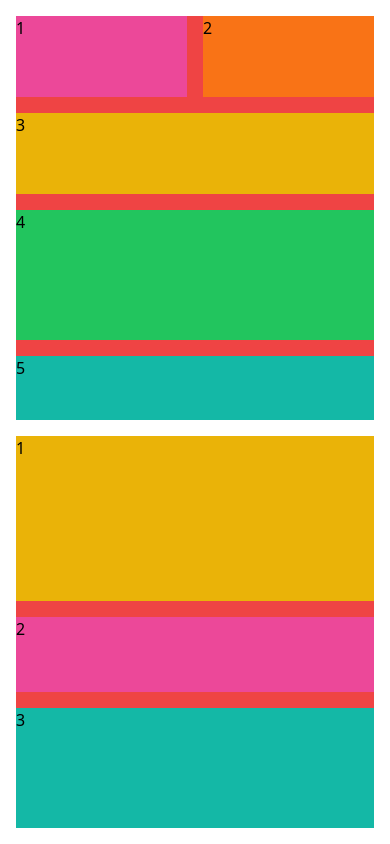
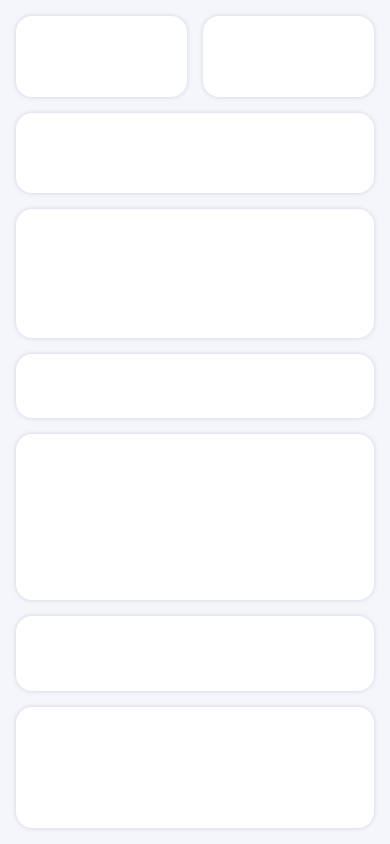
Before and after one commit to AndreRodrigues884/Spotify-Final, a Vue app: page / in a window 390 px wide. Built offline with nearby package versions, Linux system fonts and the light colour scheme.

Commit message:
Root Styling, Tailwind.config, B&W Mode

```diff
--- a/index.html
+++ b/index.html
@@ -1,9 +1,9 @@
 <!DOCTYPE html>
 <html lang="en">
   <head>
-    <meta charset="UTF-8">
-    <link rel="icon" href="/favicon.ico">
-    <meta name="viewport" content="width=device-width, initial-scale=1.0">
+    <meta charset="UTF-8" />
+    <link rel="icon" href="/favicon.ico" />
+    <meta name="viewport" content="width=device-width, initial-scale=1.0" />
     <title>Vite App</title>
   </head>
   <body>
--- a/src/App.vue
+++ b/src/App.vue
@@ -3,45 +3,43 @@
 
 <template>
   <!-- ALL -->
-  <div
-    class="grid grid-cols-1 . md:grid-cols-1 . 2xl:grid-cols-9 | gap-4 p-4 h-screen"
+  <main
+    class="grid grid-cols-1 . md:grid-cols-1 . 2xl:grid-cols-9 | min-h-[calc(100vh)] | p-c_pad gap-c_gap bg-c_bg"
   >
     <!-- COL 1 -->
     <div
-      class="col-span-1 . md:col-span-1 . 2xl:col-span-5 | bg-red-500 | grid grid-cols-2 . md:grid-cols-3 . 2xl:grid-cols-3 | grid-rows-8 | gap-4"
+      class="col-span-1 . md:col-span-1 . 2xl:col-span-5 | grid grid-cols-2 . md:grid-cols-3 . 2xl:grid-cols-3 | grid-rows-8 | gap-c_gap bg-c_bg"
     >
-      <div class="col-span-1 . md:col-span-1 | row-span-2 | bg-pink-500">1</div>
-      <div class="col-span-1 . md:col-span-1 | row-span-2 | bg-orange-500">
-        2
-      </div>
-      <div class="col-span-2 . md:col-span-1 | row-span-2 | bg-yellow-500">
-        3
-      </div>
+      <div
+        class="col-span-1 . md:col-span-1 | row-span-2 | bg-c_primary p-c_pad rounded-c_br shadow-c_shadow"
+      ></div>
+      <div
+        class="col-span-1 . md:col-span-1 | row-span-2 | bg-c_primary p-c_pad rounded-c_br shadow-c_shadow"
+      ></div>
+      <div
+        class="col-span-2 . md:col-span-1 | row-span-2 | bg-c_primary p-c_pad rounded-c_br shadow-c_shadow"
+      ></div>
       <!--  -->
-      <div class="col-span-2 . md:col-span-3 | row-span-3 | bg-green-500">
-        4
-      </div>
-      <div class="col-span-2 . md:col-span-3 | row-span-3 | bg-teal-500">5</div>
+      <div
+        class="col-span-2 . md:col-span-3 | row-span-3 | flex flex-col justify-center items-center | bg-c_primary p-c_pad rounded-c_br shadow-c_shadow"
+      ></div>
+      <div
+        class="col-span-2 . md:col-span-3 | row-span-3 | flex flex-col justify-center items-center | bg-c_primary p-c_pad rounded-c_br shadow-c_shadow"
+      ></div>
     </div>
     <!-- COL 2 -->
     <div
-      class="col-span-1 . md:col-span-1 . 2xl:col-span-4 | bg-red-500 | grid grid-cols-1 . md:grid-cols-3 . 2xl:grid-cols-3 | grid-rows-9 | gap-4"
+      class="col-span-1 . md:col-span-1 . 2xl:col-span-4 | grid grid-cols-1 . md:grid-cols-3 . 2xl:grid-cols-3 | grid-rows-9 | gap-c_gap bg-c_bg rounded-c_br"
     >
       <div
-        class="col-span-1 . md:col-span-3 .2xl:col-span-3 | row-span-4 . md:row-span-4 . 2xl:row-span-4 | bg-yellow-500"
-      >
-        1
-      </div>
+        class="col-span-1 . md:col-span-3 .2xl:col-span-3 | row-span-4 . md:row-span-4 . 2xl:row-span-4 | flex flex-col justify-center items-center | bg-c_primary p-c_pad rounded-c_br shadow-c_shadow"
+      ></div>
       <div
-        class="col-span-1 . md:col-span-1 .2xl:col-span-1 | row-span-2 . md:row-span-3 . 2xl:row-span-3 | bg-pink-500"
-      >
-        2
-      </div>
+        class="col-span-1 . md:col-span-1 .2xl:col-span-1 | row-span-2 . md:row-span-3 . 2xl:row-span-3 | bg-c_primary p-c_pad rounded-c_br shadow-c_shadow"
+      ></div>
       <div
-        class="col-span-1 . md:col-span-2 .2xl:col-span-2 | row-span-3 . md:row-span-3 . 2xl:row-span-3 | bg-teal-500"
-      >
-        3
-      </div>
+        class="col-span-1 . md:col-span-2 .2xl:col-span-2 | row-span-3 . md:row-span-3 . 2xl:row-span-3 | bg-c_primary p-c_pad rounded-c_br shadow-c_shadow"
+      ></div>
     </div>
-  </div>
+  </main>
 </template>
--- a/src/assets/main.css
+++ b/src/assets/main.css
@@ -1,10 +1,65 @@
-/* Import base styles from Tailwind CSS */
+@import url("https://fonts.googleapis.com/css2?family=Inter:wght@400;500;600;700&display=swap");
 @import "tailwindcss/base";
-
-/* Import component styles from Tailwind CSS */
 @import "tailwindcss/components";
-
-/* Import utility styles from Tailwind CSS */
 @import "tailwindcss/utilities";
 
-/* Your custom styles go here */
+@layer base {
+  /* LIGHT MODE */
+
+  :root {
+    --color-accent: 29 185 84;
+    --color-primary: 255 255 255;
+    --color-secondary: 30 30 30;
+    --color-bg: 245 246 250;
+    --shadow: 0px 0px 4px 0px rgba(97, 91, 172, 0.25);
+    /*  */
+    --borderRadius: 1.25rem;
+    --bodyPadding: 2.5rem;
+    --padding: 2rem;
+    --gridSpacing: 1.25rem;
+    /*  */
+    --textOne: 1.5rem;
+  }
+
+  /* DARK MODE */
+
+  @media (prefers-color-scheme: dark) {
+    :root {
+      --color-accent: 32 207 94;
+      --color-primary: 29 28 37;
+      --color-secondary: 243 243 243;
+      --color-bg: 21 19 29;
+      --shadow: 0px 0px 4px 0px rgba(219, 219, 219, 0.25);
+    }
+  }
+
+  /* TABLET */
+
+  @media screen and (min-width: 768px) and (max-width: 1024px) {
+    :root {
+      --borderRadius: 1rem;
+      --bodyPadding: 2rem;
+      --padding: 1.25rem;
+      --gridSpacing: 1rem;
+      /*  */
+      --textOne: 1.25rem;
+    }
+  }
+
+  /* MOBILE */
+
+  @media screen and (max-width: 768px) {
+    :root {
+      --borderRadius: 1rem;
+      --bodyPadding: 1.25rem;
+      --padding: 1rem;
+      --gridSpacing: 1rem;
+      /*  */
+      --textOne: 1.25rem;
+    }
+  }
+
+  /* body::-webkit-scrollbar {
+    display: none;
+  } */
+}
--- a/tailwind.config.js
+++ b/tailwind.config.js
@@ -2,7 +2,30 @@
 module.exports = {
   content: ["./index.html", "./src/**/*.{vue,js,ts,jsx,tsx}"],
   theme: {
-    extend: {},
+    colors: {
+      c_accent: "rgb(var(--color-accent) / <alpha-value>)",
+      c_primary: "rgb(var(--color-primary) / <alpha-value>)",
+      c_secondary: "rgb(var(--color-secondary) / <alpha-value>)",
+      c_bg: "rgb(var(--color-bg) / <alpha-value>)",
+    },
+    fontFamily: {
+      sans: ["Inter", "sans-serif"],
+    },
+    extend: {
+      borderRadius: {
+        c_br: "var(--borderRadius)",
+      },
+      spacing: {
+        c_bodyP: "var(--bodyPadding)",
+        c_gap: "var(--gridSpacing)",
+        c_pad: "var(--padding)",
+      },
+      boxShadow: {
+        c_shadow: "var(--shadow)",
+      },
+      fontSize: {
+        c_txt1: "var(--textOne)",
+      },
+    },
   },
-  plugins: [],
 };
```
